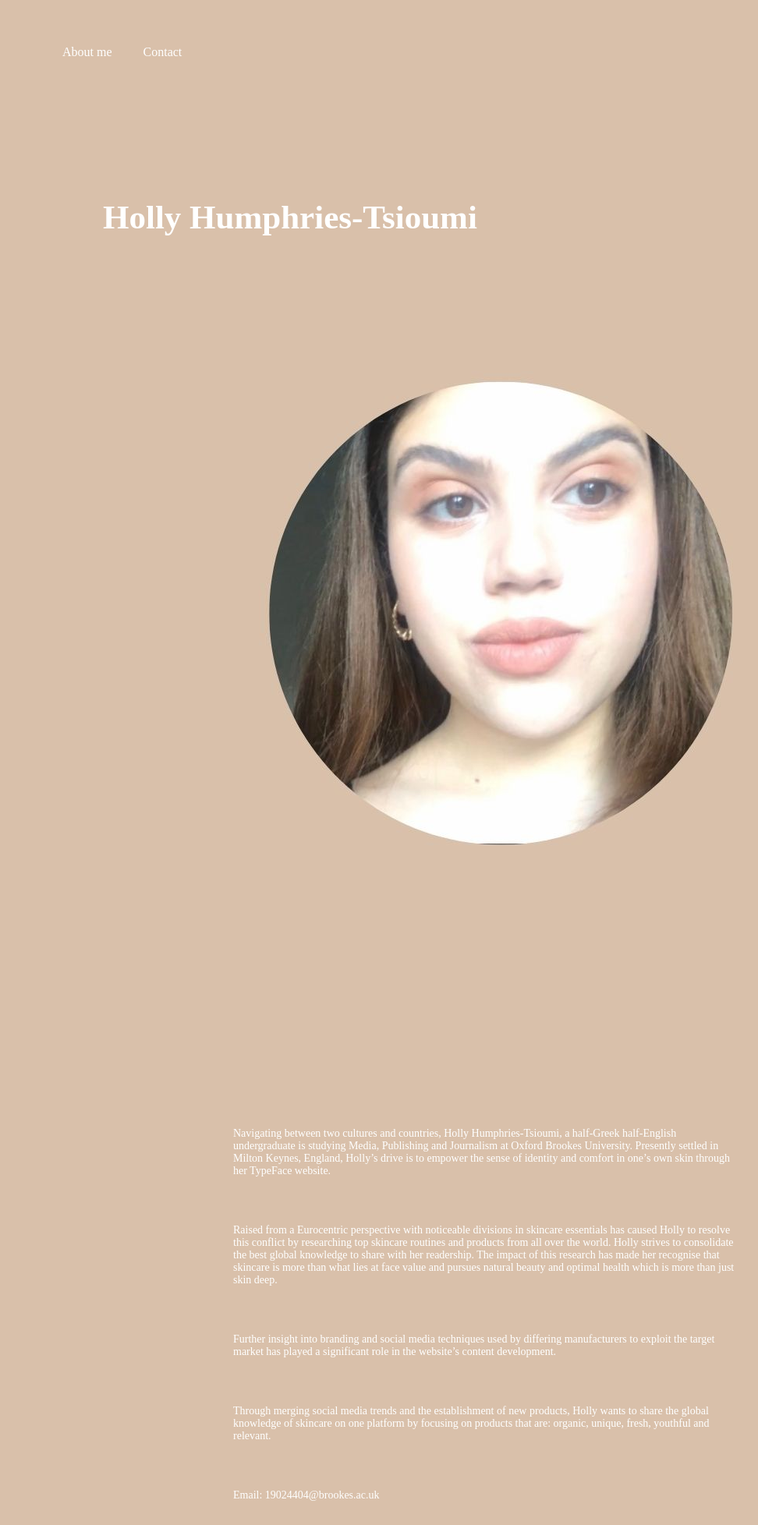
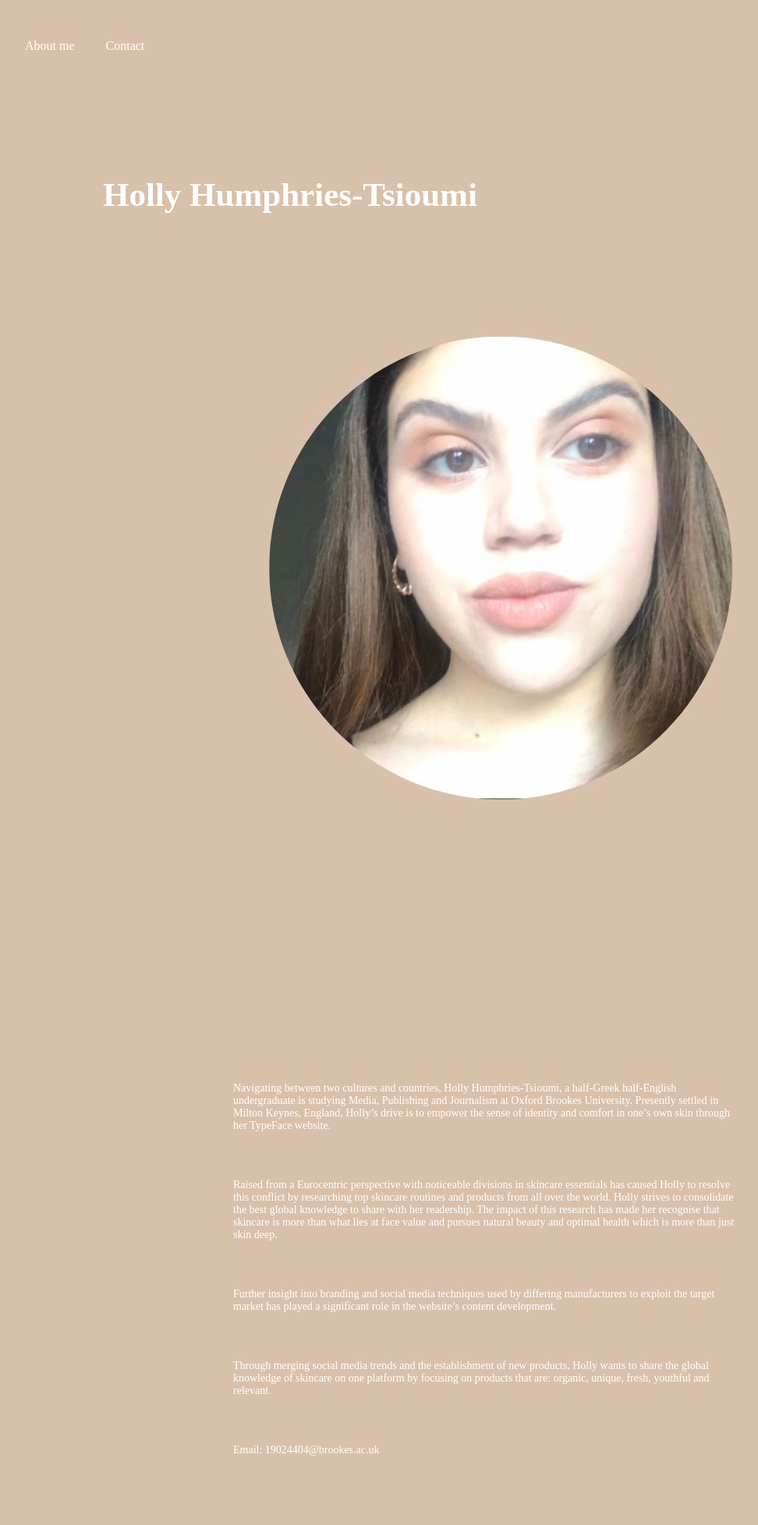
Before and after one commit to hollyhumphries/mybrookesblog, a Jekyll site: the page aboutme/index.html, which Jekyll copies as it is, in a window 1280 px wide. Shown: the whole page at 78% size, without its empty margins (38-1010 px from the left). Built offline with Jekyll 4.4.1, drawn with Linux system fonts in a browser that asks for light colours; nearby versions of some CDN libraries; some web fonts are replaced; after the commit the page ends 1898 px from its top, so only the background shows below that.

Commit message:
Update styles.css

```diff
--- a/aboutme/css/styles.css
+++ b/aboutme/css/styles.css
@@ -1,3 +1,24 @@
+@import url('https://fonts.googleapis.com/css?family=Cabin|Herr+Von+Muellerhoff|Source+Sans+Pro:400,900&display=swap');
+/*Global styles*/
+*,
+*::before,
+*::after{
+    margin: 0;
+    padding: 0;
+    box-sizing: border-box;
+}
+
+:root{
+    --main-font: 'Source Sans Pro', sans-serif;
+    --secondary-font: 'Herr Von Muellerhoff', cursive;
+    --body-font: 'Cabin', sans-serif;
+    --main-font-color-dark: #252525;
+    --secondary-font-color: #c59d5f;
+    --body-font-color: #515151;
+}
+
+
+
 .container{
   width: 100%;
   height: 100%;
```
